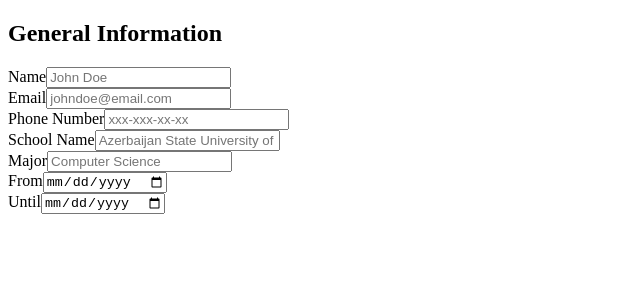
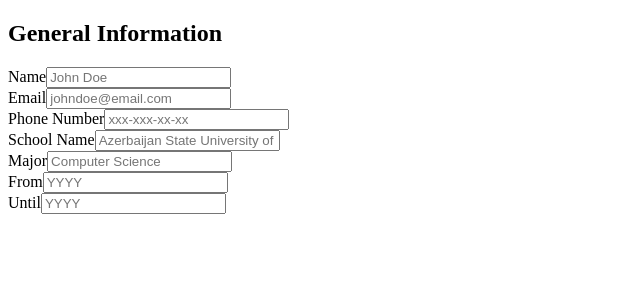
Before and after one commit to ValienteRitter/CV-generator-application, a React (Vite) app: page / in a window 1280 px wide. Shown: the top 300 px of the page, without its empty margins (0-640 px from the left). Built offline with nearby package versions, Linux system fonts and the light colour scheme.

Commit message:
Feat: add pattern for dates to avoid unreal dates

```diff
--- a/src/components/EducationForm.jsx
+++ b/src/components/EducationForm.jsx
@@ -7,8 +7,8 @@ export function EducationForm() {
                 <TextInput label='School Name' name='school-name' id='school-name' placeholder='Azerbaijan State University of Oil and Industry' />
                 <TextInput label='Major' name='major' id='major' placeholder='Computer Science' />
                 <div>
-                    <TextInput type='date' label='From' name='from' id='from' />
-                    <TextInput type='date' label='Until' name='until' id='until' />
+                    <TextInput pattern='^(19|20)\d{2}$' label='From' name='from' id='from' placeholder='YYYY' />
+                    <TextInput pattern='^(19|20)\d{2}$' label='Until' name='until' id='until' placeholder='YYYY' />
                 </div>
             </form>
         </section>
```
